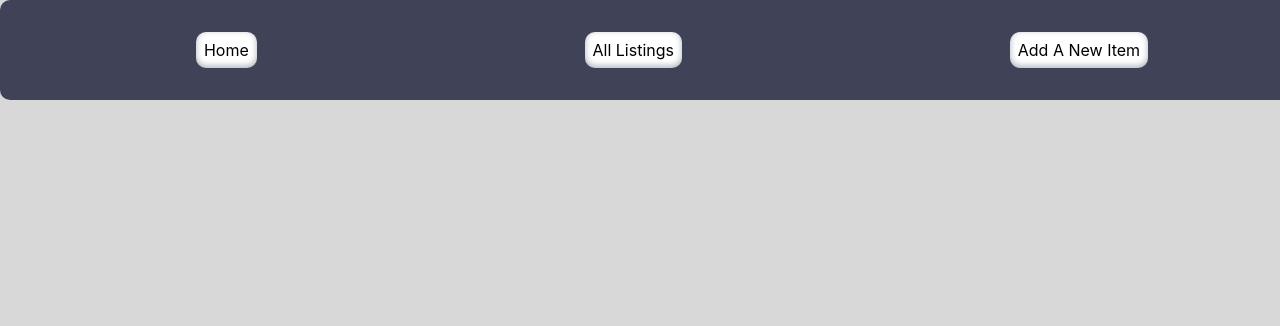
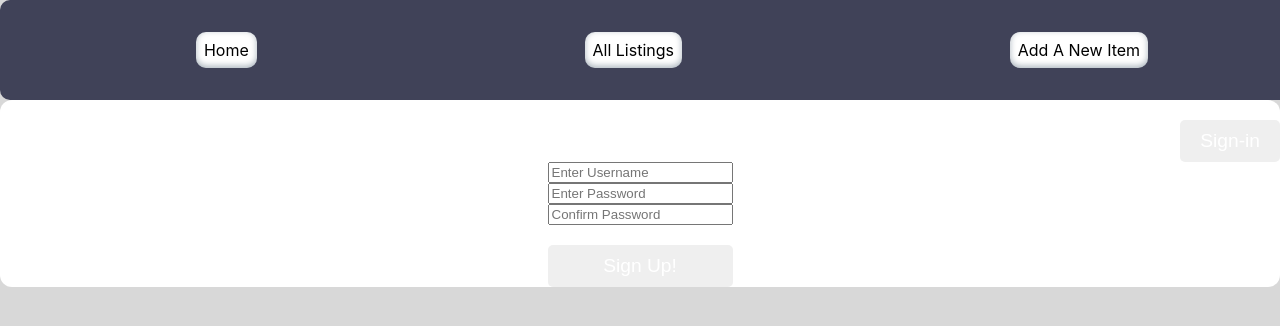
Before and after one commit to jozkan30/MERN-Stack-Group-Project-, a React (Create React App) app: page /sign-up in a window 1280 px wide. Shown: the top 326 px of the page. Built offline with nearby package versions, Linux system fonts and the light colour scheme.

Commit message:
Add Sign in and sign up screens no functionality

```diff
--- a/src/App.js
+++ b/src/App.js
@@ -6,6 +6,8 @@ import Home from "./screens/Home.jsx";
 import EditItem from "./screens/EditItem.jsx";
 import ItemCreate from "./screens/AddListing";
 import ListingDetail from "./screens/ListingDetail.jsx";
+import SignIn from "./screens/SignIn/SignIn.jsx";
+import SignUp from "./screens/SignUp/SignUp.jsx";
 
 function App() {
   return (
@@ -20,6 +22,8 @@ function App() {
           <Route path="/add-listing" element={<ItemCreate />} />
           <Route path="/items/:id" element={<ListingDetail />} />
           <Route path="/items/:id/edit" element={<EditItem />} />
+          <Route path="/sign-up" element={<SignUp/>}/>
+          <Route path="/sign-in" element={<SignIn/>}/>
         </Routes>
       </div>
     </div>
--- a/src/screens/ListingDetail.css
+++ b/src/screens/ListingDetail.css
@@ -12,3 +12,7 @@
     padding: 10px;
     margin: 5px;
 }
+
+.detailDescription{
+    font-family:monospace;
+}
--- a/src/screens/ListingDetail.jsx
+++ b/src/screens/ListingDetail.jsx
@@ -28,6 +28,7 @@ export default function ItemDetail() {
       <div>
         <h1>{item.title}</h1>
         <img src={`${item.image}`} className="pics" alt={`${item.id}`} />
+        <p className="detailDescription">{item.description}</p>
         <p> {item.comments} </p>
       </div>
       <Link to={`/items/${item._id}/edit`}>
--- /dev/null
+++ b/src/screens/SignIn/SignIn.css
@@ -0,0 +1,20 @@
+.signIn{
+    display: flex;
+    flex-direction: column;
+    justify-content: center;
+    align-items: center;
+}
+
+.signInForm{
+display:flex;
+flex-direction: column;
+}
+
+.signinSignUpButton{
+align-self: flex-end;
+}
+
+.signinButton:hover{
+    background-color: lightgreen;
+    transition-duration: .4s;
+}
--- /dev/null
+++ b/src/screens/SignIn/SignIn.jsx
@@ -0,0 +1,18 @@
+import { useState, useEffect } from "react";
+import { deleteItem, getItem } from "../../services/items.js";
+import { Link, useParams, useNavigate } from "react-router-dom";
+import './SignIn.css'
+
+export default function SignIn(){
+
+    return(
+    <section className="signIn">
+        <button className="signinSignUpButton">Sign-Up</button>
+        <form className="signInForm">
+            <input className="signInUserName" placeholder="Enter Username/Email"></input>
+            <input className="signInPassword" placeholder="Enter Password"></input>
+            <button className="signinButton">Sign In</button>
+        </form>
+    </section>
+    )
+}
--- /dev/null
+++ b/src/screens/SignUp/SignUp.css
@@ -0,0 +1,20 @@
+.signUp{
+    display: flex;
+    flex-direction: column;
+    justify-content: center;
+    align-items: center;
+}
+
+.signUpForm{
+display:flex;
+flex-direction: column;
+}
+
+.signupSignInButton{
+align-self: flex-end;
+}
+
+.signupButton:hover{
+    background-color: lightgreen;
+    transition-duration: .4s;
+}
--- /dev/null
+++ b/src/screens/SignUp/SignUp.jsx
@@ -0,0 +1,19 @@
+import { useState, useEffect } from "react";
+import { deleteItem, getItem } from "../../services/items.js";
+import { Link, useParams, useNavigate } from "react-router-dom";
+import './SignUp.css'
+
+export default function SignUp(){
+
+    return(
+        <section className="signUp">
+            <button className="signupSignInButton">Sign-in</button>
+            <form className="signUpForm">
+                <input className= "signupUsername" type="text" placeholder="Enter Username"></input>
+                <input className= "signupPassword" type="text" placeholder="Enter Password"></input>
+                <input className= "signupPasswordConfirm" type="text" placeholder="Confirm Password"></input>
+                <button className="signupButton" type='submit'>Sign Up!</button>
+            </form>
+        </section>
+    )
+}
```
